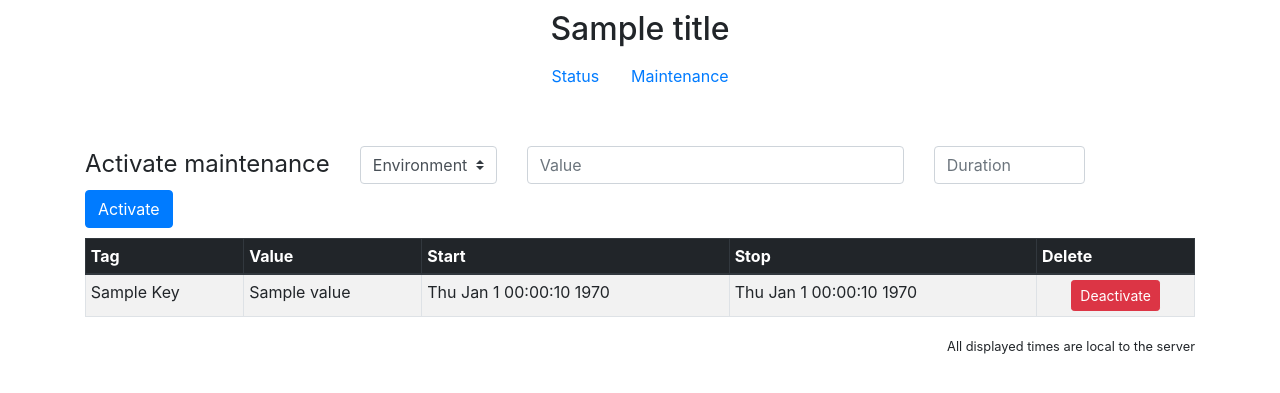
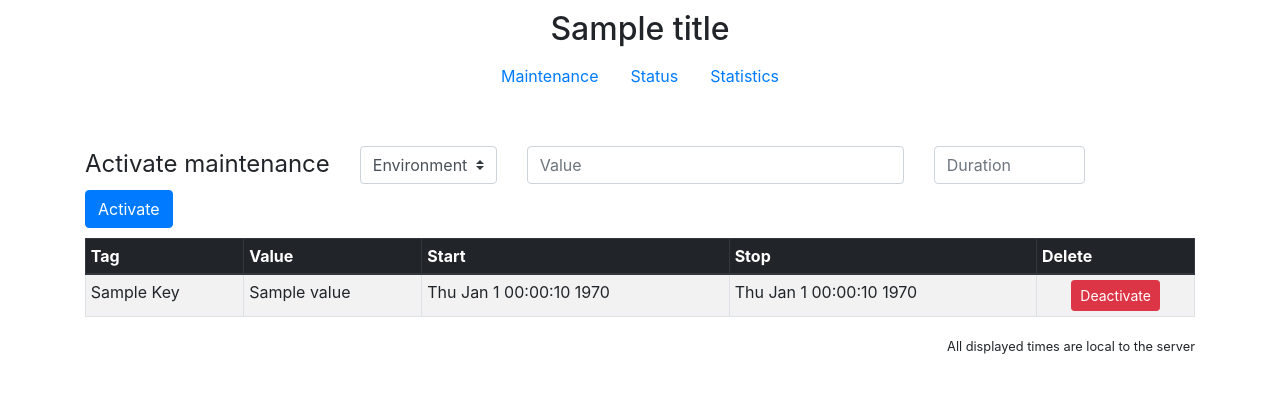
Before and after one commit to mhersson/kapacitor-alert-proxy, a Flask app: template app/templates/maintenance.html in a window 1280 px wide. Shown: the top 393 px of the page. Run offline with Flask 2, Linux system fonts and the light colour scheme; the template is opened without the code that fills it: values that come from a table or form of the project are taken from there, most other values are stand-ins (such as "Sample title", 1, 10 or a date in 2020); parts of the project's set-up code (start-up, migrations or seed data) failed here and were passed over; some libraries are stand-ins or nearby versions.

Commit message:
Added statistics page

```diff
--- a/app/routes.py
+++ b/app/routes.py
@@ -21,6 +21,7 @@ from app.targets.pagerduty import Pagerduty
 from app.forms.maintenance import ActivateForm, DeactivateForm
 
 ACTIVE_ALERTS = {}
+STATISTICS = {}
 
 slack = Slack(
     url=app.config['SLACK_URL'],
@@ -81,6 +82,12 @@ def status():
                            alerts=ACTIVE_ALERTS, maintenance=aim)
 
 
+@app.route("/kap/statistics", methods=['GET'])
+def statistics():
+    return render_template('statistics.html', title="Statistics",
+                           stats=STATISTICS)
+
+
 @app.template_filter('ctime')
 def timectime(s):
     return time.ctime(s)
@@ -133,6 +140,18 @@ def modify_active(al):
         ACTIVE_ALERTS[alhash] = al
     elif al.level == 'OK' and alhash in ACTIVE_ALERTS:
         del ACTIVE_ALERTS[alhash]
+        add_statistics(alhash, al)
+
+
+def add_statistics(alhash, al):
+    if alhash in STATISTICS:
+        stats = STATISTICS[alhash]
+        stats["count"] += 1
+        stats["duration"] = stats["duration"] + ((
+            al.duration - stats["duration"]) / stats["count"])
+        STATISTICS[alhash] = stats
+    else:
+        STATISTICS[alhash] = {"id": al.id, "count": 1, "duration": al.duration}
 
 
 def get_pagerduty_incident_key(al):
--- a/app/templates/base.html
+++ b/app/templates/base.html
@@ -17,10 +17,13 @@
 
         <ul class="nav justify-content-center">
             <li class="nav-item">
+                <a class="nav-link" href="/kap/maintenance">Maintenance</a>
+            </li>
+            <li class="nav-item">
                 <a class="nav-link active" href="/kap/status">Status</a>
             </li>
             <li class="nav-item">
-                <a class="nav-link" href="/kap/maintenance">Maintenance</a>
+                <a class="nav-link" href="/kap/statistics">Statistics</a>
             </li>
         </ul>
 
```
Also changed, not shown: app/templates/statistics.html (added, +35 -0 lines).
